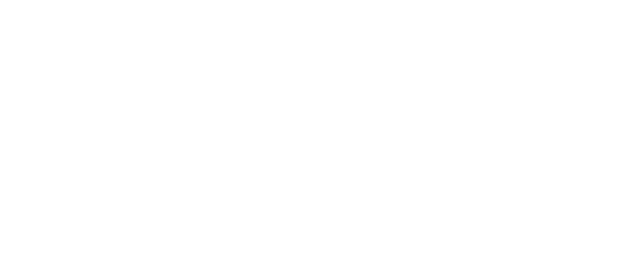
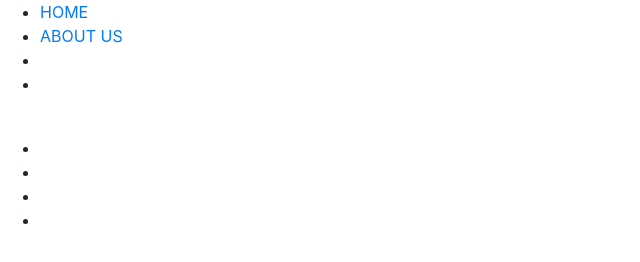
Before and after one commit to MaxDel667/git_bootstrap_les_chefs, a website: page index.html in a window 1280 px wide. Shown: the whole page, without its empty margins (0-640 px from the left). Drawn offline with nearby package versions, Linux system fonts and the light colour scheme.

Commit message:
enfin la bonne

```diff
--- a/index.html
+++ b/index.html
@@ -10,7 +10,23 @@
 </head>
 
 <body>
-
+    <header>
+        <nav>
+            <ul class="ul1">
+                <li class="li1"><a href="">HOME</a></li>
+                <li class="li1"><a href="">ABOUT US</a></li>
+                <li class="li1"><a href=""></a></li>
+                <li class="li1"><a href=""></a></li>
+            </ul>
+            <img src="" alt="">
+            <ul class="ul2">
+                <li class="li2"><a href=""></a></li>
+                <li class="li2"><a href=""></a></li>
+                <li class="li2"><a href=""></a></li>
+                <li class="li2"><a href=""></a></li>
+            </ul>
+        </nav>
+    </header>
 
 
 
```
Also changed, not shown: source/sass/style.sass (line endings or trailing spaces).
